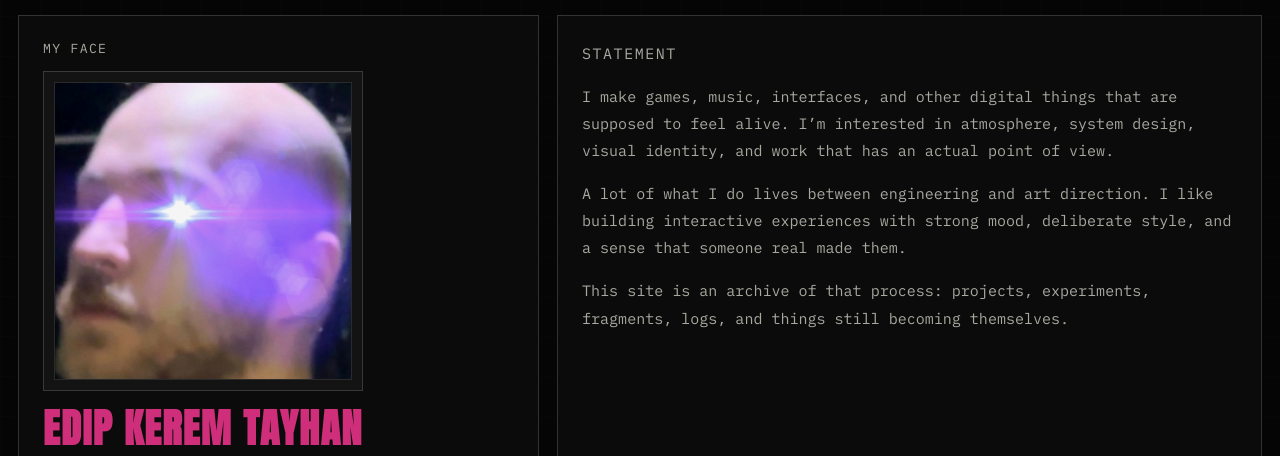
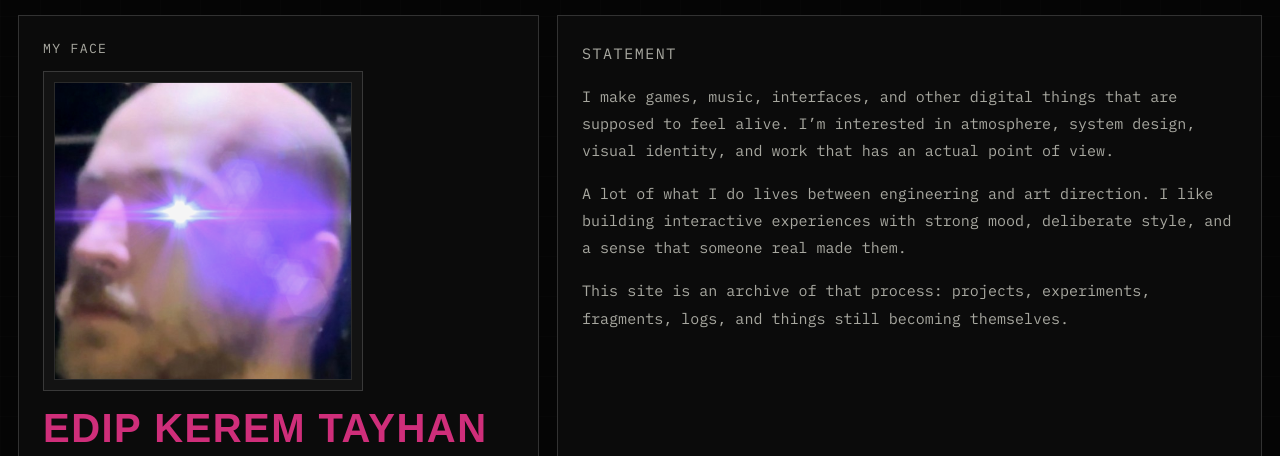
Before and after one commit to keremtayhan/keremtayhan.github.io, a plain HTML site: page about.html in a window 1280 px wide. Shown: the part 344-800 px from the top of the page. Drawn offline with Linux system fonts and the light colour scheme.

Commit message:
refactor: change font family of about profile card for improved aesthetics

```diff
--- a/style.css
+++ b/style.css
@@ -1187,7 +1187,7 @@ body {
 
 .about-profile-card h2 {
   margin: 0 0 16px 0;
-  font-family: "Anton", sans-serif;
+  font-family: "Bebas Neue", sans-serif;
   font-size: 2.5rem;
   color:#cf2e7a;
   line-height: 0.95;
```
